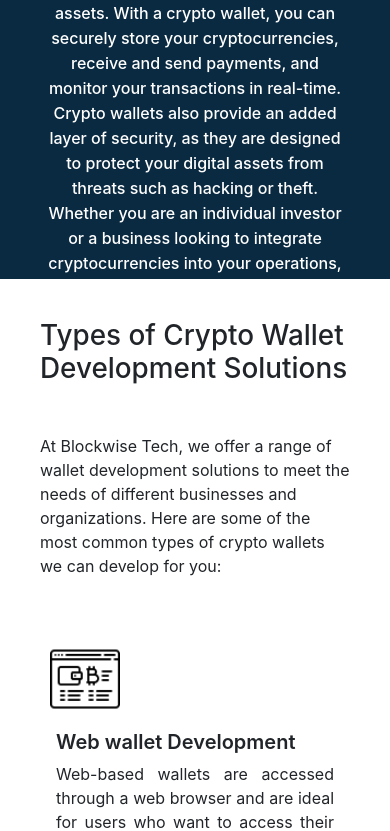
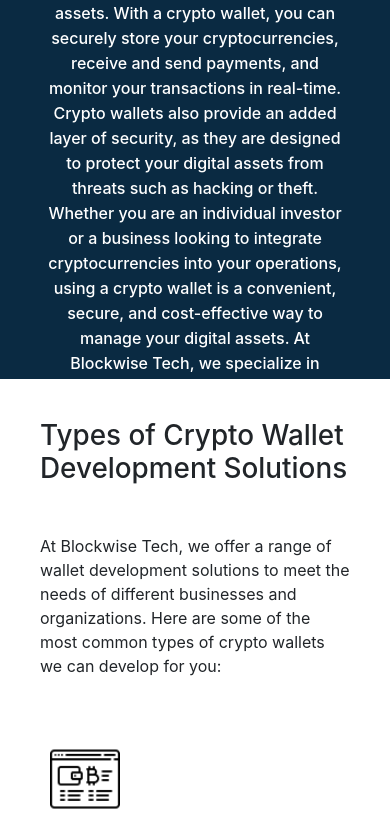
Before and after one commit to placeparks/Blockwise-tech, a React (Create React App) app: page /Wallet in a window 390 px wide. Shown: the part 1621-2452 px from the top of the page. Built offline with nearby package versions, Linux system fonts and the light colour scheme.

Commit message:
Update Solution.module.css

```diff
--- a/src/components/Wallet/Solution.module.css
+++ b/src/components/Wallet/Solution.module.css
@@ -14,8 +14,9 @@ top: 1235px;
 background: #ffffff;
 border-radius: 0px;
 }
+
 @media (max-width: 767px) {
 .section1{
-    top:1900px;
+    top:2000px;
 }
 }
```
